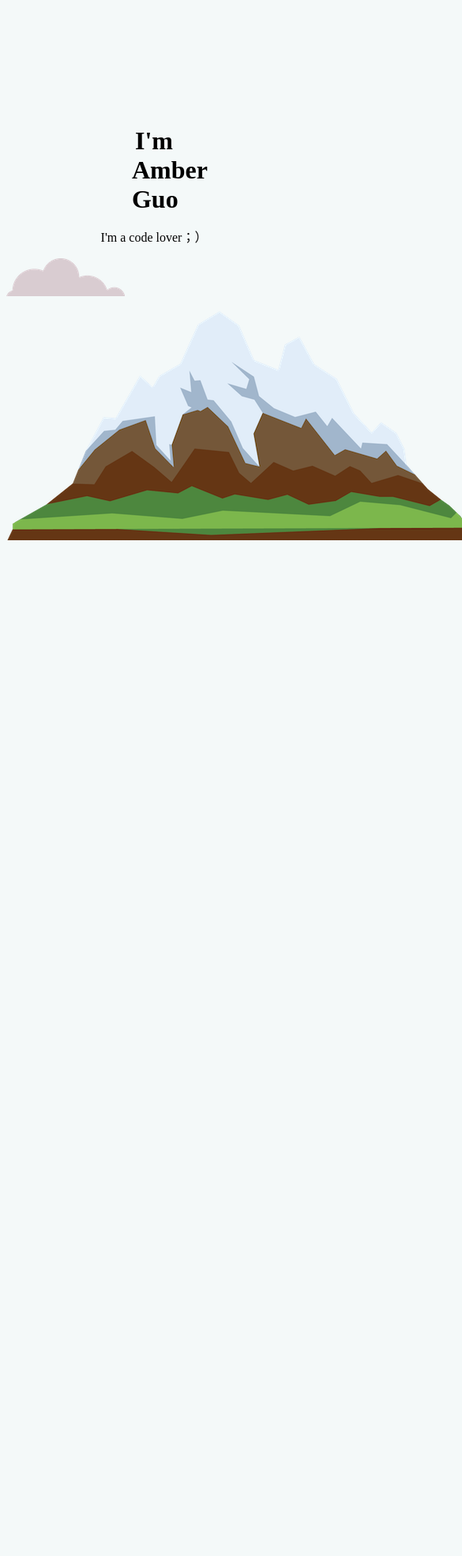
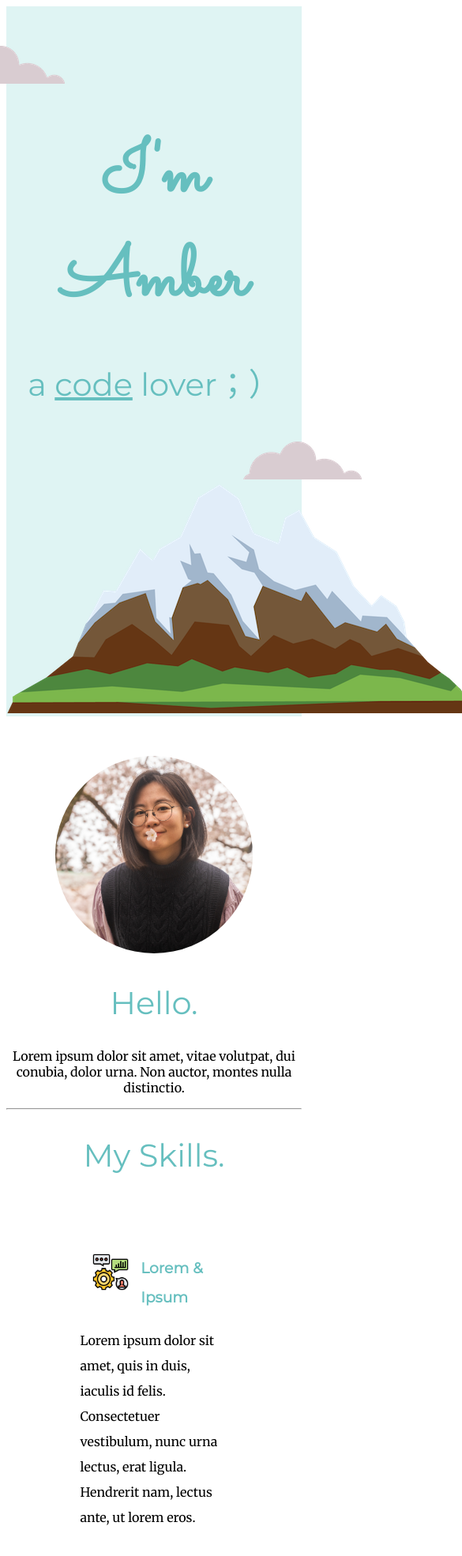
Before and after one commit to amberg0330/my-own-practice, a plain HTML site: page css-mysite/index.html in a window 390 px wide. Shown: the top 1970 px of the page at 79% size, 585 px wide, since content can reach past the window. Before the commit the page ends 844 px from the top, so only its background shows below. Drawn offline with Linux system fonts and the light colour scheme.

Commit message:
Add files via upload

```diff
--- a/css-mysite/css/styles.css
+++ b/css-mysite/css/styles.css
@@ -1,23 +1,88 @@
 body {
-  background-color: #f4f9f9;
   text-align: center;
+  font-family: 'Merriweather', serif;
 }
 
 h1 {
-  margin-top: 0;
-  width: 15%;
-  margin: 0 auto 0 auto;
+  /*width: 15%;*/
+  margin: 50px auto 0 auto;
+  font-family: 'Sacramento', cursive;
+  font-size:90px; /* 100%=16px=1em*/ /*rem: root em*/
+  color: #66BFBF;
+  /*line-height: 2; */
+}
+
+h2 {
+  font-family: 'Montserrat', sans-serif;
+  font-size: 2.5rem;
+  font-weight: normal;
+  color: #66BFBF;
+
+}
+
+h3 {
+  font-family: 'Montserrat', sans-serif;
+  color: #66BFBF;
+}
+
+span {
+  text-decoration:underline;
 }
 
 .topdiv {
+  background-color: #dff4f3;
   position: relative;
+  padding-top:100px;
 }
 
 .top-cloud {
-  margin: 0 363.5px 0 811.5px;
-  padding-top: 100px;
+  position:absolute;
+  right:300px;
+  top:50px;
+}
+
+.profile-pic {
+  margin-top:50px;
+  width:250px;
+  height:250px;
+  object-fit:cover;
+  border-radius:100%;
+}
+
+.skill-pic {
+
+  border-radius:10%;
+  width:25%;
+  float:left;
+  padding:0 15px;
+}
+
+.pack-pic{
+  border-radius:10%;
+  width:25%;
+  float:right;
+  padding:0 15px;
 }
 
 .bot-cloud {
   position: absolute;
+  left:300px;
+  bottom:300px;
 }
+
+.skill-row{
+  width:50%;
+  margin: 100px auto 100px auto;
+  text-align:left;
+  line-height:2;
+}
+
+/*
+.skill-description {
+  clear: left;
+}
+
+.skill2-description {
+  clear: right;
+}
+*/
--- a/css-mysite/index.html
+++ b/css-mysite/index.html
@@ -5,15 +5,58 @@
     <title>Amber Guo</title>
     <link rel="stylesheet" href="css/styles.css">
     <link rel="icon" href="favicon_io/favicon.ico">
+    <link href="https://fonts.googleapis.com/css2?family=Merriweather&family=Montserrat&family=Sacramento&display=swap" rel="stylesheet">
   </head>
 
   <body>
     <div class="topdiv">
       <img class="top-cloud" src="image/cloud.png" alt="">
-      <h1>I'm<br> Amber Guo</h1>
-      <p>I'm a code lover；）</p>
+      <h1>I'm Amber</h1>
+      <h2>a <span>code</span> lover；）</h2>
       <img class="bot-cloud" src="image/cloud.png" alt="">
       <img src="image/mountain.png" alt="">
     </div>
+
+    <div class="middle-container">
+      <div class="profile">
+        <img class="profile-pic" src="image/sakura.jpg" alt="profile-image">
+        <h2>Hello.</h2>
+        <p>Lorem ipsum dolor sit amet, vitae volutpat, dui conubia, dolor urna. Non auctor, montes nulla distinctio.</p>
+      </div>
+      <hr>
+      <div class="skills">
+        <h2>My Skills.</h2>
+        <div class="skill-row">
+          <img class="skill-pic" src="image/skills.png" alt="skill-image">
+          <h3>Lorem & Ipsum</h3>
+          <p class="skill-description">Lorem ipsum dolor sit amet, quis in duis, iaculis id felis. Consectetuer vestibulum, nunc urna lectus, erat ligula. Hendrerit nam, lectus ante, ut lorem eros.</p>
+        </div>
+        <div class="skill-row">
+          <img class="pack-pic" src="image/backpack.png" alt="backpack-image">
+          <h3>Lorem Ipsum Dolor</h3>
+          <p class="skill2-description">Lorem ipsum dolor sitamet, mauris sed consectetuer. Etiam et eu, bibendum interdum, lacus quis mauris. Curabitur wisi, quisque vel eu, rutrum nam.</p>
+        </div>
+      </div>
+      <hr>
+      <div class="contact-me">
+        <h2>Get In Touch</h2>
+        <h3>If you want to explore CS area as much as I do.</h3>
+        <p>Have interests in CS as much as I do? Let's talk about how awesome this journey is!<br>
+          we can Leetcode together in the future.</p>
+        <a class="btn" href="mailto:cucumburger2021@gmail.com">CONTACT ME</a>
+
+
+      </div>
+    </div>
+
+
+    <div class="bottom-container">
+      <a class="footer-link" href="https://www.linkedin.com/">LinkedIn</a>
+      <a class="footer-link" href="https://twitter.com/">Twitter</a>
+      <a class="footer-link" href="https://www.appbrewery.co/">Website</a>
+      <p>© 2021 Xu Guo.</p>
+    </div>
+
+
   </body>
 </html>
```
Also changed, not shown: css-mysite/image/backpack.png (added), css-mysite/image/sakura.jpg (added), css-mysite/image/skills.png (added), 1 other file.
